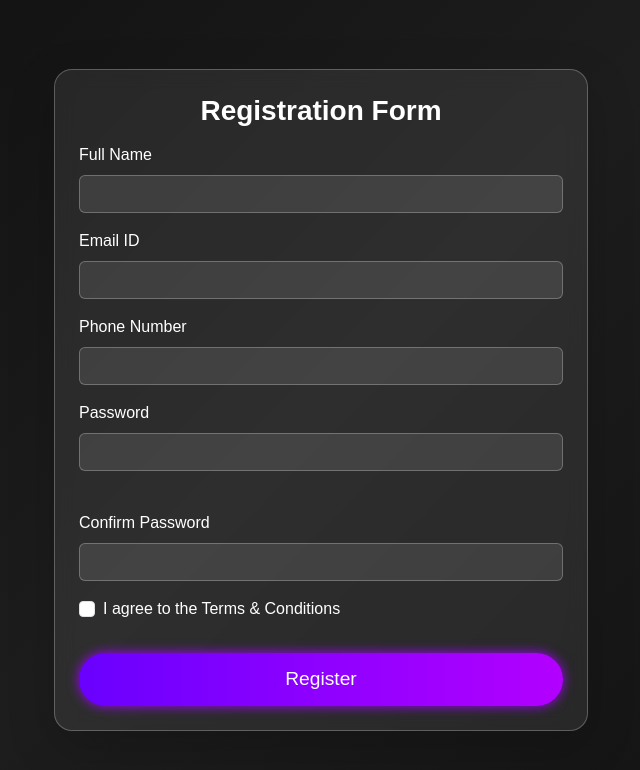
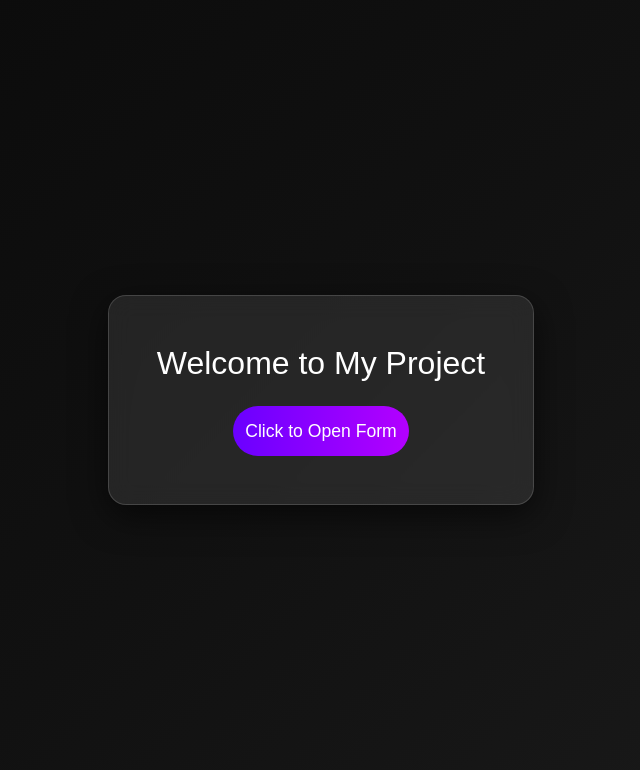
Before and after one commit to Abinandhanasg/formvalidation, a plain HTML site: page index.html in a window 1280 px wide. Shown: the whole page, without its empty margins (319-959 px from the left). Drawn offline with nearby package versions, Linux system fonts and the light colour scheme.

Commit message:
Updated dark theme + alignment fix + renamed pages

```diff
--- a/index.html
+++ b/index.html
@@ -1,72 +1,29 @@
 <!DOCTYPE html>
 <html lang="en">
 <head>
-  <meta charset="UTF-8" />
-  <meta name="viewport" content="width=device-width, initial-scale=1.0" />
-  <title>Registration Form</title>
-
-  <link rel="stylesheet" href="https://cdn.jsdelivr.net/npm/bootstrap@5.3.0/dist/css/bootstrap.min.css" />
-  <link rel="stylesheet" href="style.css" />
+  <meta charset="UTF-8">
+  <title>Welcome</title>
+  <link rel="stylesheet" href="https://cdn.jsdelivr.net/npm/bootstrap@5.3.0/dist/css/bootstrap.min.css">
+  <link rel="stylesheet" href="style.css">
 </head>
 
-<body class="index-page">
+<body class="dark-bg">
 
-  <div class="container center-wrapper">
-    <div class="row justify-content-center w-100">
-      <div class="col-md-6">
+  <div class="container d-flex justify-content-center align-items-center full-height">
+    <div class="text-center glass-box p-5">
+      <h2 class="mb-4">Welcome to My Project</h2>
 
-        <div class="card p-4 shadow-lg">
-          <h3 class="text-center mb-3">Registration Form</h3>
-
-          <form id="myForm" onsubmit="return validateForm()">
-
-            <div class="mb-3">
-              <label class="form-label">Full Name</label>
-              <input type="text" class="form-control" id="name" onchange="clearError('nameError')">
-              <small id="nameError" class="text-danger"></small>
-            </div>
-
-            <div class="mb-3">
-              <label class="form-label">Email ID</label>
-              <input type="email" class="form-control" id="email" onchange="clearError('emailError')">
-              <small id="emailError" class="text-danger"></small>
-            </div>
-
-            <div class="mb-3">
-              <label class="form-label">Phone Number</label>
-              <input type="number" class="form-control" id="phone" onchange="clearError('phoneError')">
-              <small id="phoneError" class="text-danger"></small>
-            </div>
-
-            <div class="mb-3">
-              <label class="form-label">Password</label>
-              <input type="password" class="form-control" id="password"
-                     oninput="checkPasswordStrength(); clearError('passwordError')">
-              <small id="passwordStrength" class="fw-bold"></small><br>
-              <small id="passwordError" class="text-danger"></small>
-            </div>
-
-            <div class="mb-3">
-              <label class="form-label">Confirm Password</label>
-              <input type="password" class="form-control" id="confirmPassword" onchange="clearError('confirmPasswordError')">
-              <small id="confirmPasswordError" class="text-danger"></small>
-            </div>
-
-            <div class="mb-3 form-check">
-              <input type="checkbox" class="form-check-input" id="terms">
-              <label class="form-check-label">I agree to the Terms & Conditions</label>
-              <small id="termsError" class="text-danger"></small>
-            </div>
-
-            <button class="btn btn-primary w-100 mt-3">Register</button>
-          </form>
-
-        </div>
-      </div>
+      <button class="btn btn-primary btn-lg" onclick="goToForm()">
+        Click to Open Form
+      </button>
     </div>
   </div>
 
-  <script src="script.js"></script>
+  <script>
+    function goToForm() {
+      window.location.href = "form.html";
+    }
+  </script>
 
 </body>
 </html>
--- a/script.js
+++ b/script.js
@@ -1,9 +1,7 @@
-// Clear error text
 function clearError(id) {
   document.getElementById(id).innerText = "";
 }
 
-// Password Strength Checker
 function checkPasswordStrength() {
   let password = document.getElementById("password").value;
   let strengthText = document.getElementById("passwordStrength");
@@ -30,7 +28,6 @@ function checkPasswordStrength() {
   }
 }
 
-// Main Validation
 function validateForm() {
   let name = document.getElementById("name").value.trim();
   let email = document.getElementById("email").value.trim();
@@ -41,25 +38,21 @@ function validateForm() {
 
   let valid = true;
 
-  // NAME
   if (name.length < 5) {
     document.getElementById("nameError").innerText = "Name must be at least 5 characters.";
     valid = false;
   }
 
-  // EMAIL
   if (!email.includes("@")) {
     document.getElementById("emailError").innerText = "Enter a valid email.";
     valid = false;
   }
 
-  // PHONE
-  if (phone.length !== 10 || phone === "123456789") {
+  if (phone.length !== 10) {
     document.getElementById("phoneError").innerText = "Enter a valid 10-digit number.";
     valid = false;
   }
 
-  // PASSWORD
   if (
     password.length < 8 ||
     !/[A-Z]/.test(password) ||
@@ -67,7 +60,7 @@ function validateForm() {
     !/[!@#$%^&*(),.?":{}|<>]/.test(password)
   ) {
     document.getElementById("passwordError").innerText =
-      "Password must include uppercase, number, special character & 8+ characters.";
+      "Password must include uppercase, number, special char & 8+ characters.";
     valid = false;
   }
 
@@ -76,16 +69,14 @@ function validateForm() {
     valid = false;
   }
 
-
   if (!terms) {
-    document.getElementById("termsError").innerText = "You must agree to the terms.";
+    document.getElementById("termsError").innerText = "You must accept the terms.";
     valid = false;
   }
 
-
   if (valid) {
     alert("Form submitted successfully!");
-    window.location.href = "calculator.html";
+    window.location.href = "success.html";
   }
 
   return false;
--- a/style.css
+++ b/style.css
@@ -1,12 +1,15 @@
-
-body {
+/* FULL DARK BACKGROUND */
+.dark-bg {
   margin: 0;
   padding: 0;
-  background: linear-gradient(135deg, #0f0f0f, #1d1d1d, #111111);
+  height: 100vh;
+  background: linear-gradient(135deg, #0a0a0a, #111, #1b1b1b);
+  color: white;
   font-family: "Poppins", sans-serif;
-  background-size: cover;
 }
 
+/* Center content */
+.full-height,
 .center-wrapper {
   height: 100vh;
   display: flex;
@@ -14,49 +17,52 @@ body {
   align-items: center;
 }
 
-.card {
-  background: rgba(255, 255, 255, 0.08);
+/* Glass effect containers */
+.glass-box {
+  background: rgba(255, 255, 255, 0.09);
   border-radius: 18px;
-  backdrop-filter: blur(10px);
-  border: 1px solid rgba(255,255,255,0.25);
+  backdrop-filter: blur(12px);
+  border: 1px solid rgba(255, 255, 255, 0.15);
   color: white;
-  box-shadow: 0px 10px 35px rgba(0,0,0,0.5);
+  box-shadow: 0px 10px 35px rgba(0,0,0,0.6);
 }
 
-h2, h3 {
-  color: #ffffff;
-  font-weight: bold;
-  text-align: center;
+/* Form card style */
+.card {
+  border: none;
 }
 
+/* Inputs */
+.form-control {
+  background: rgba(255,255,255,0.09);
+  border: 1px solid rgba(255,255,255,0.2);
+  color: white;
+}
+
+.form-control::placeholder {
+  color: #cccccc;
+}
+
+/* Buttons */
 .btn-primary {
   background: linear-gradient(90deg, #6a00ff, #b300ff);
   border: none;
   padding: 12px;
-  font-size: 1.2rem;
   border-radius: 30px;
   color: white;
-  box-shadow: 0px 0px 12px #a000ff;
+  font-size: 1.1rem;
   transition: 0.3s;
 }
 
 .btn-primary:hover {
-  transform: scale(1.06);
-  box-shadow: 0px 0px 20px #d200ff;
+  transform: scale(1.07);
 }
 
-
-.form-control {
-  background: rgba(255,255,255,0.1);
-  border: 1px solid rgba(255,255,255,0.25);
-  color: white;
-}
-
-
+/* Error and strength text */
 .text-danger {
-  color: #ff6b6b !important;
+  color: #ff6363 !important;
 }
 
 #passwordStrength {
-  color: #00ff9d;
+  font-weight: bold;
 }
```
Also changed, not shown: form.html (added, +71 -0 lines), home.html (deleted, +0 -29 lines), success.html (renamed from calculator.html, +2 -0 lines).
